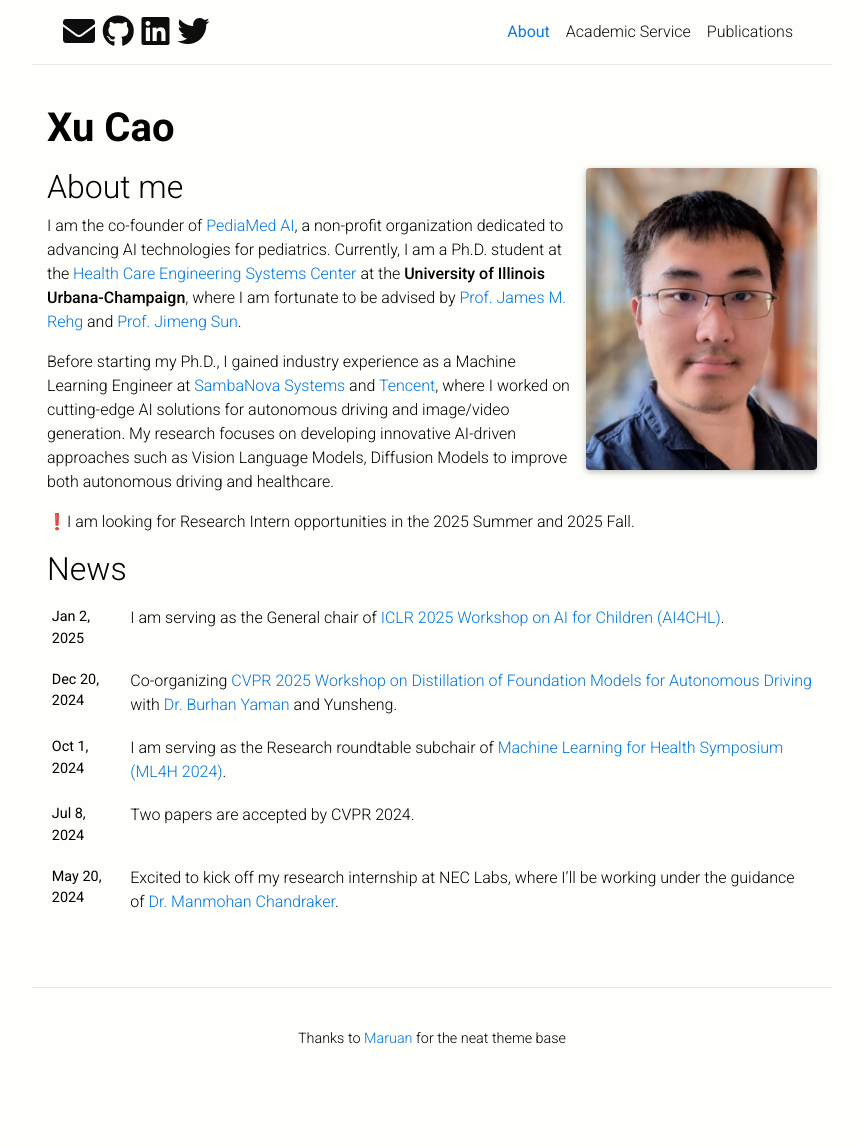
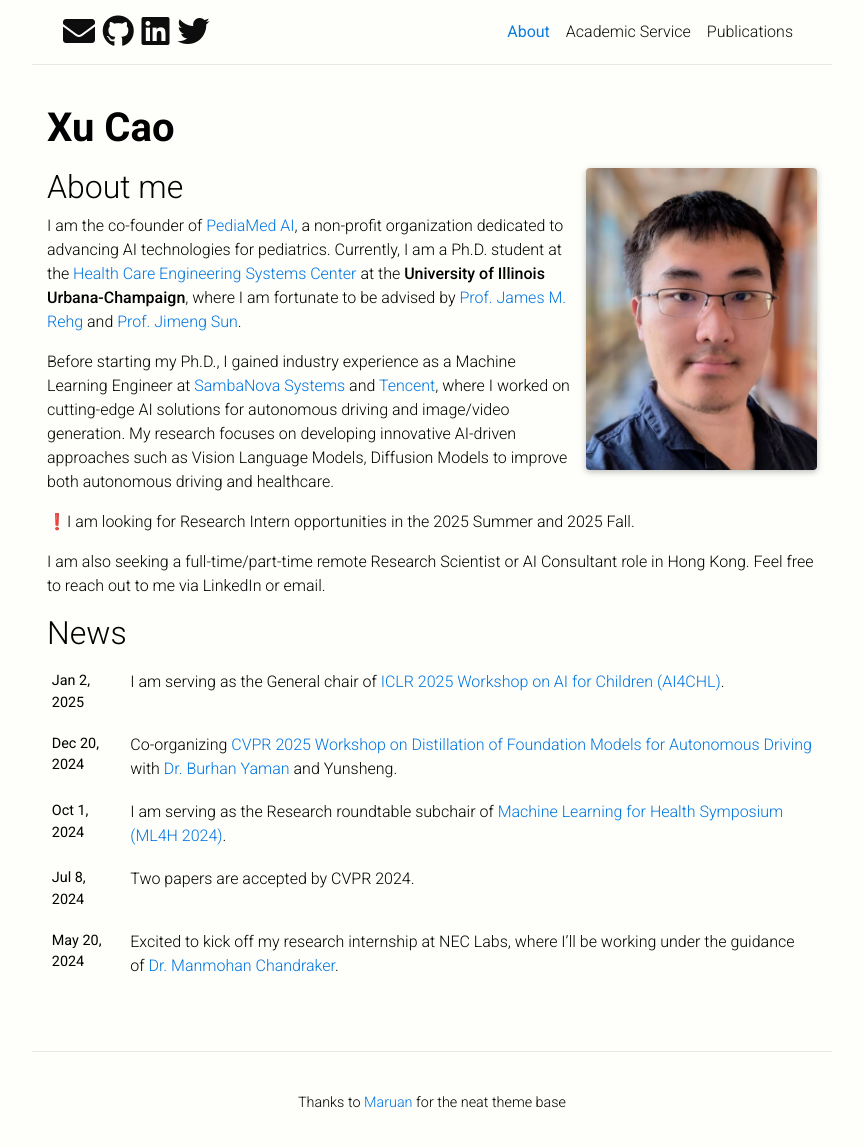
Before and after one commit to IrohXu/irohxu.github.io, a Jekyll site: the page built from _pages/about.md, in a window 1280 px wide and 1154 px high. Shown: the top 1147 px of the window, without its empty margins (208-1071 px from the left). Built offline with Jekyll 4.4.1, drawn with Linux system fonts in a browser that asks for light colours; nearby versions of some CDN libraries; a style sheet for code colours, icons or effects is not loaded.

Commit message:
Update Pro

```diff
--- a/_pages/about.md
+++ b/_pages/about.md
@@ -21,6 +21,8 @@ Before starting my Ph.D., I gained industry experience as a Machine Learning Eng
 
 ❗I am looking for Research Intern opportunities in the 2025 Summer and 2025 Fall.
 
+I am also seeking a full-time/part-time remote Research Scientist or AI Consultant role in Hong Kong. Feel free to reach out to me via LinkedIn or email.
+
 {% if page.news %}
   {% include news.html %}
 {% endif %}
```
Also changed, not shown: 1 other file.
